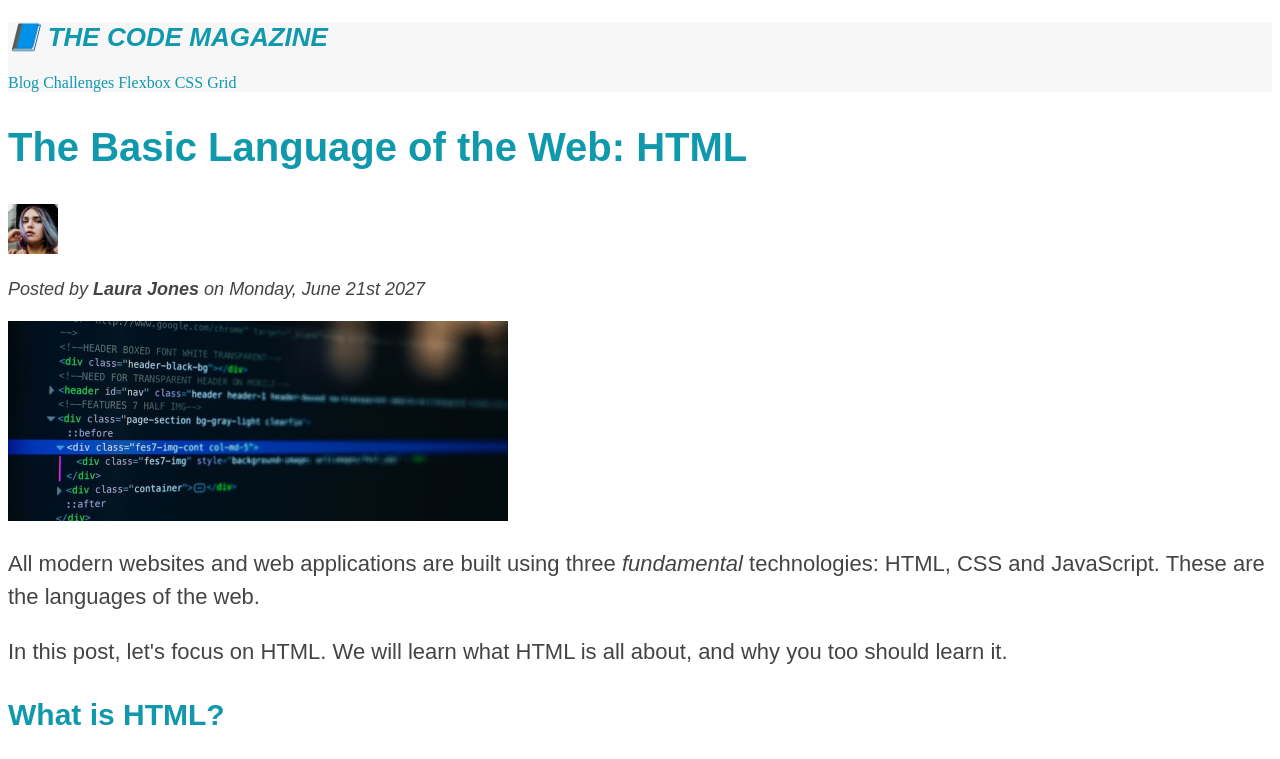
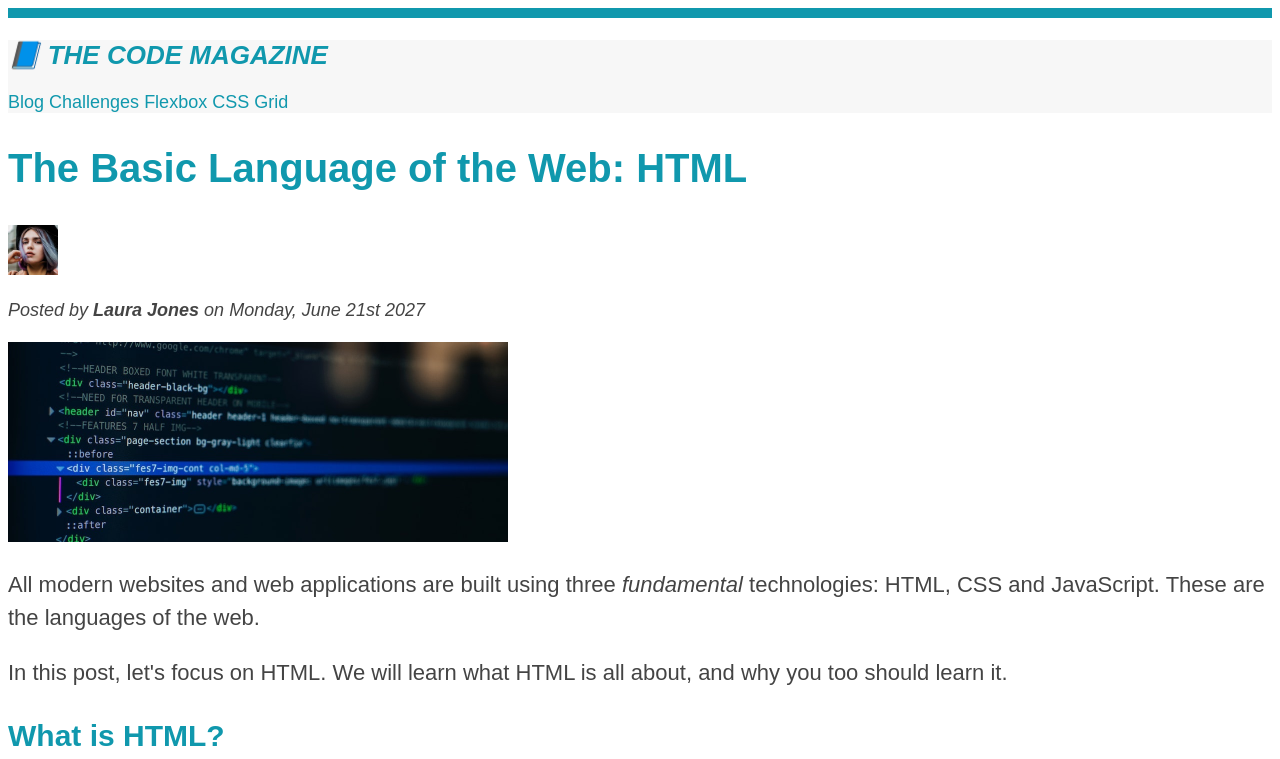
Before and after one commit to AndreiaCifoni/Challenge-1, a plain HTML site: page index.html in a window 1280 px wide. Shown: the top 759 px of the page. Drawn offline with Linux system fonts and the light colour scheme.

Commit message:
body detail

```diff
--- a/style.css
+++ b/style.css
@@ -1,12 +1,9 @@
-h1,
-h2,
-h3,
-h4,
-p,
-li {
+body {
+  color: #444;
   font-family: sans-serif;
-  color: #444;
+  border-top: 10px solid #1098ad;
 }
+
 h1,
 h2,
 h3 {
@@ -84,3 +81,6 @@ a:active {
   background-color: black;
   font-style: italic;
 }
+nav {
+  font-size: 18px;
+}
```
